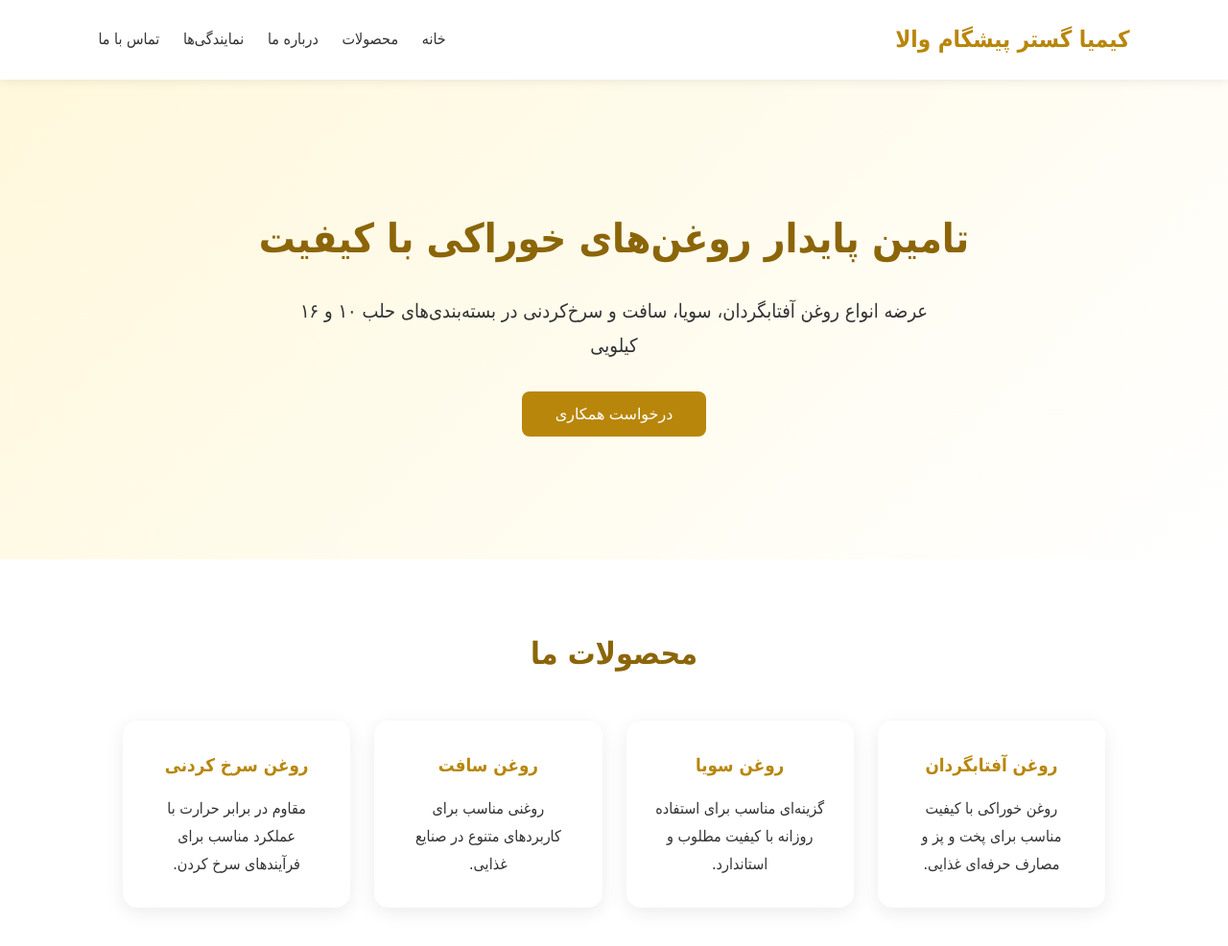
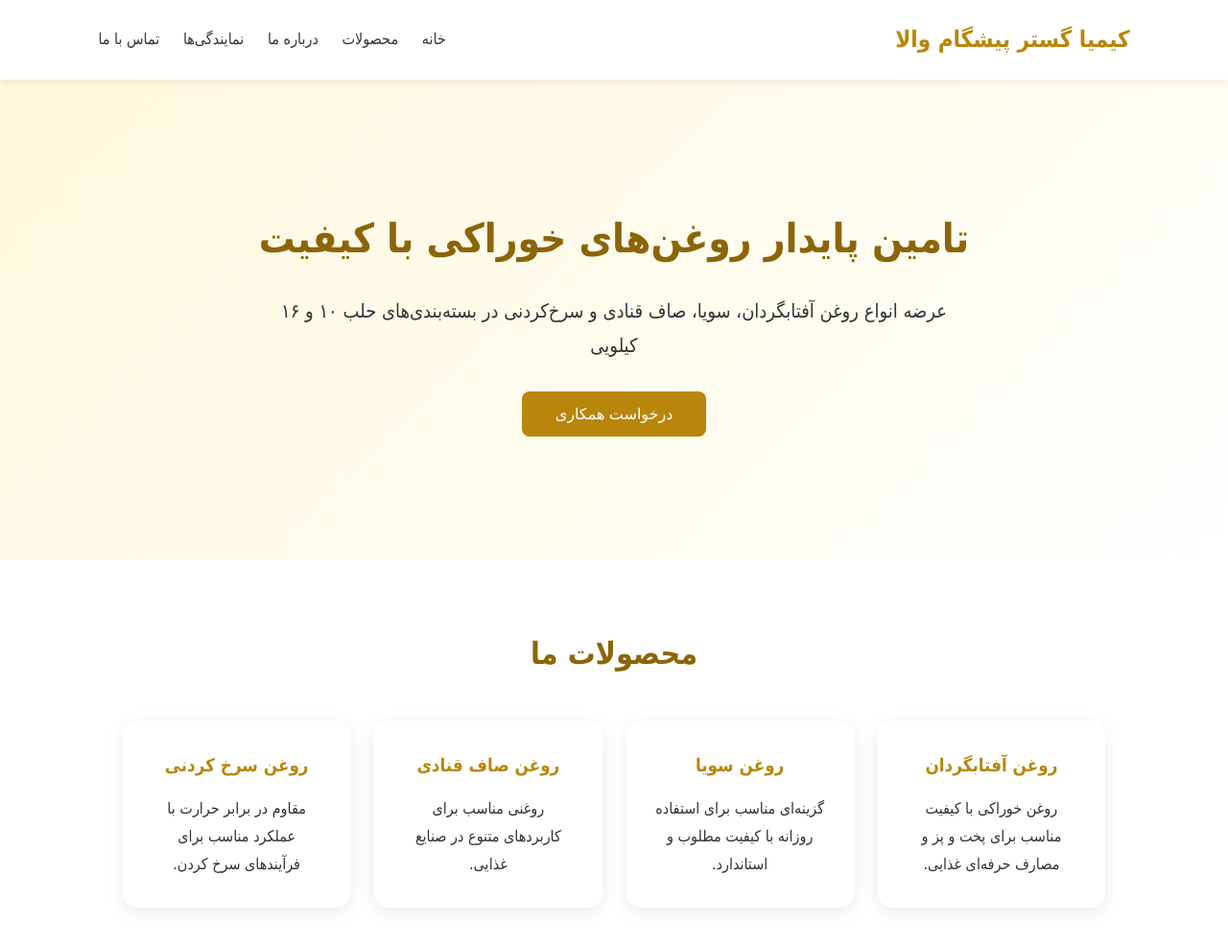
Before and after one commit to milad77641/kimifood, a plain HTML site: page index.html in a window 1280 px wide. Shown: the top 986 px of the page at 96% size. Drawn offline with Linux system fonts and the light colour scheme.

Commit message:
Update index.html

```diff
--- a/index.html
+++ b/index.html
@@ -7,9 +7,9 @@
 
     <title>کیمیا گستر پیشگام والا | تامین کننده روغن خوراکی حلب</title>
 
-    <meta name="description" content="کیمیا گستر پیشگام والا تامین کننده انواع روغن خوراکی حلب 10 و 16 کیلویی شامل روغن آفتابگردان، سویا، سافت و سرخ کردنی">
+    <meta name="description" content="کیمیا گستر پیشگام والا تامین کننده انواع روغن خوراکی حلب 10 و 16 کیلویی شامل روغن آفتابگردان، سویا، صاف قنادی و سرخ کردنی">
 
-    <meta name="keywords" content="روغن خوراکی حلب، روغن سرخ کردنی عمده، روغن آفتابگردان، روغن سویا، روغن سافت، خرید روغن عمده">
+    <meta name="keywords" content="روغن خوراکی حلب، روغن سرخ کردنی عمده، روغن آفتابگردان، روغن سویا، روغن صاف قنادی، خرید روغن عمده">
 
     <link rel="stylesheet" href="css/style.css">
 
@@ -54,7 +54,7 @@
 
 
     <p>
-        عرضه انواع روغن آفتابگردان، سویا، سافت و سرخ‌کردنی
+        عرضه انواع روغن آفتابگردان، سویا، صاف قنادی و سرخ‌کردنی
         در بسته‌بندی‌های حلب ۱۰ و ۱۶ کیلویی
     </p>
 
@@ -113,7 +113,7 @@
 <div class="product-card">
 
 <h3>
-روغن سافت
+روغن صاف قنادی
 </h3>
 
 <p>
```
